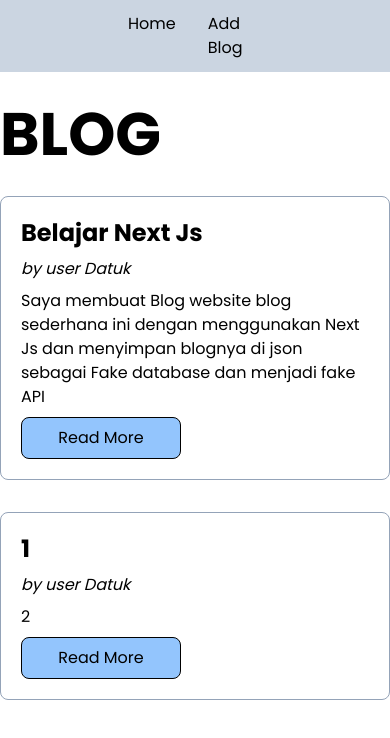
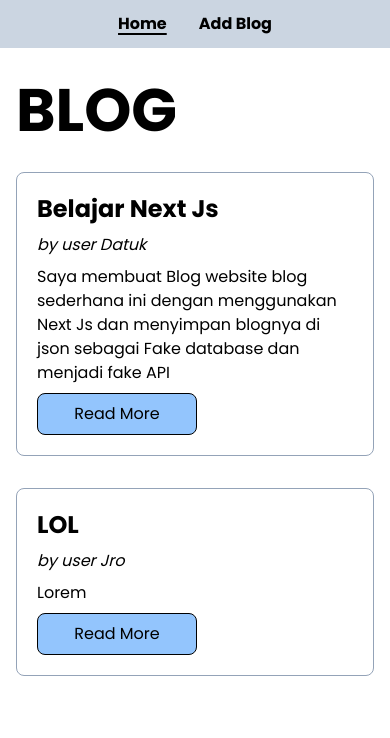
Before and after one commit to Ravsst2004/react-blog, a Next.js app: page / in a window 390 px wide. Shown: the top 738 px of the page. Built offline with nearby package versions, Linux system fonts and the light colour scheme; data requests are answered from the project's data file.

Commit message:
Fix responsive for mobile

```diff
--- a/data/db.json
+++ b/data/db.json
@@ -7,10 +7,10 @@
       "author": "Datuk"
     },
     {
-      "id": "564d",
-      "title": "1",
-      "content": "2",
-      "author": "Datuk"
+      "id": "7027",
+      "title": "LOL",
+      "content": "Lorem",
+      "author": "Jro"
     }
   ]
 }
--- a/src/app/detail-blog/[blogId]/page.js
+++ b/src/app/detail-blog/[blogId]/page.js
@@ -60,20 +60,13 @@ const BlogDetail = () => {
         />
       )}
 
-      <div className="container px-5 py-10 mx-auto mt-5 border border-black">
-        <div className="mb-6">
-          <h1 className="mb-4 text-3xl font-bold">Blog Detail</h1>
-          <h1 className="text-xl text-gray-700">{blog && blog.title}</h1>
-        </div>
-        <div className="mb-6">
-          <h2 className="mb-2 text-2xl font-semibold">Content</h2>
+      <div className="mx-4 md:mx-32">
+        <div className="container px-5 py-10 mx-auto mt-5 border border-black rounded-xl">
+          <h1 className="text-3xl font-bold">{blog && blog.title}</h1>
+          <h3 className="mb-4 text-xl font-medium text-gray-500">
+            <i>By {blog && blog.author}</i>
+          </h3>
           <p className="text-gray-600">{blog && blog.content}</p>
-        </div>
-        <div>
-          <h3 className="text-xl font-medium text-gray-500">
-            Author: {blog && blog.author}
-          </h3>
-        </div>
 
           {/* Button to trigger the delete confirmation */}
           <button
@@ -83,6 +76,7 @@ const BlogDetail = () => {
             Delete
           </button>
         </div>
+      </div>
     </>
   );
 };
--- a/src/app/layout.js
+++ b/src/app/layout.js
@@ -17,7 +17,7 @@ export default function RootLayout({ children }) {
     <html lang="en">
       <body className={`${poppins.className}`}>
         <Navbar />
-        <div className="container mx-auto">{children}</div>
+        <div className="mx-4 md:container md:mx-auto">{children}</div>
       </body>
     </html>
   );
--- a/src/components/template/Navbar.js
+++ b/src/components/template/Navbar.js
@@ -1,16 +1,48 @@
-import Link from "next/link";
+"use client";
+
+import React, { useState, useEffect } from "react";
 
 const Navbar = () => {
+  const [currentPath, setCurrentPath] = useState(window.location.pathname);
+
+  useEffect(() => {
+    const handleRouteChange = () => {
+      setCurrentPath(window.location.pathname);
+    };
+
+    window.addEventListener("popstate", handleRouteChange);
+    return () => {
+      window.removeEventListener("popstate", handleRouteChange);
+    };
+  }, []);
+
   return (
-    <nav className="flex md:justify-between px-32 py-3 bg-slate-300">
-      <h1 className="hidden md:block">Navbar</h1>
+    <nav className="flex justify-center md:justify-between md:px-32 font-bold py-3 bg-slate-300">
+      <h1 className="hidden md:block">React Blog</h1>
 
       <div className="flex gap-x-8 mx-auto md:mx-0">
-        <Link href={"/"}>Home</Link>
-        <Link href={"/add-blog"}>Add Blog</Link>
+        <NavLink path="/" currentPath={currentPath}>
+          Home
+        </NavLink>
+        <NavLink path="/add-blog" currentPath={currentPath}>
+          Add Blog
+        </NavLink>
       </div>
     </nav>
   );
 };
 
+const NavLink = ({ path, currentPath, children }) => {
+  const isActive = currentPath === path;
+  const activeClassName = isActive
+    ? "underline underline-offset-4 decoration-2"
+    : "";
+
+  return (
+    <a href={path} className={activeClassName}>
+      {children}
+    </a>
+  );
+};
+
 export default Navbar;
--- a/src/components/ui/ConfirmModal.js
+++ b/src/components/ui/ConfirmModal.js
@@ -1,6 +1,6 @@
 const ConfirmModal = ({ onConfirm, onCancel }) => {
   return (
-    <div className="fixed inset-0 z-50 flex items-center justify-center backdrop-blur confirm-dialog ">
+    <div className="mb-72 fixed inset-0 z-50 flex items-center justify-center backdrop-blur confirm-dialog ">
       <div className="relative min-h-screen px-4 md:flex md:items-center md:justify-center">
         <div className="absolute inset-0 z-10 w-full h-full opacity-25 "></div>
         <div className="fixed inset-x-0 bottom-0 z-50 p-4 mx-4 mb-4 bg-white rounded-lg shadow-lg md:max-w-md md:mx-auto md:relative">
```
Lines whose indentation alone changed are shown as unchanged.
